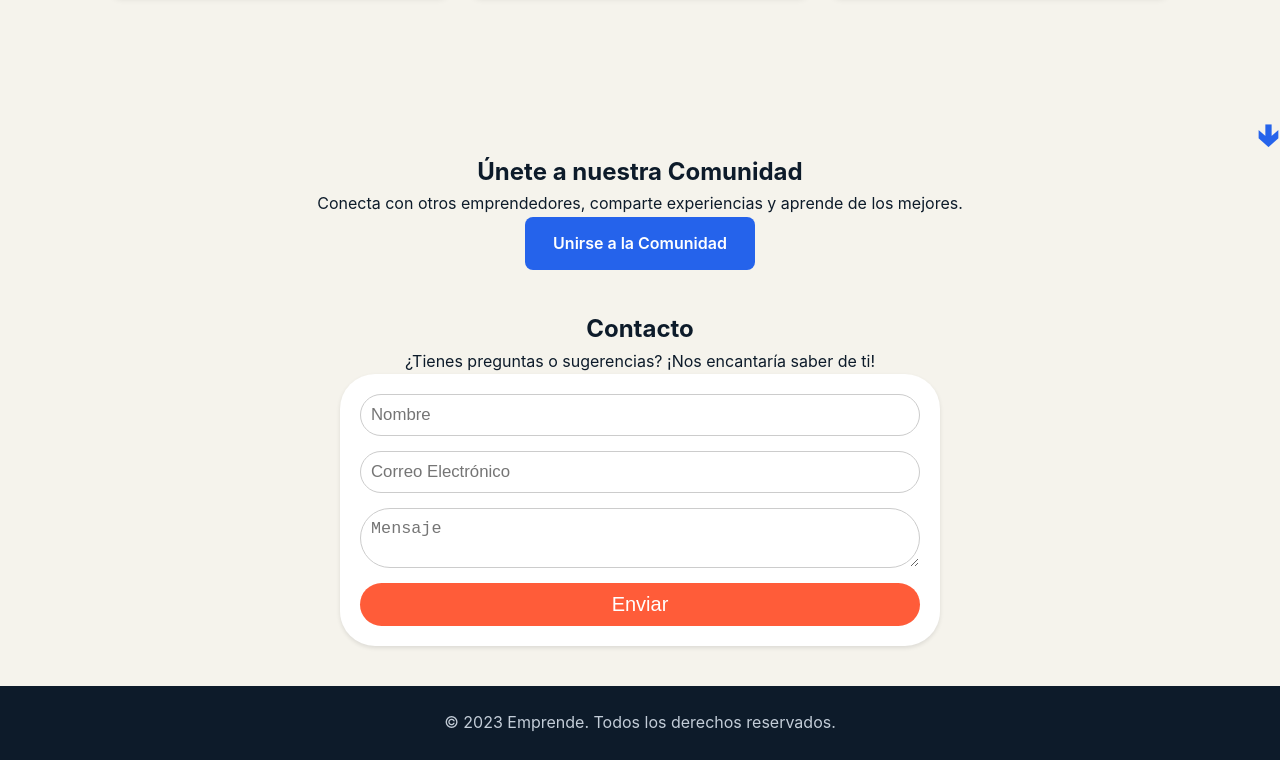
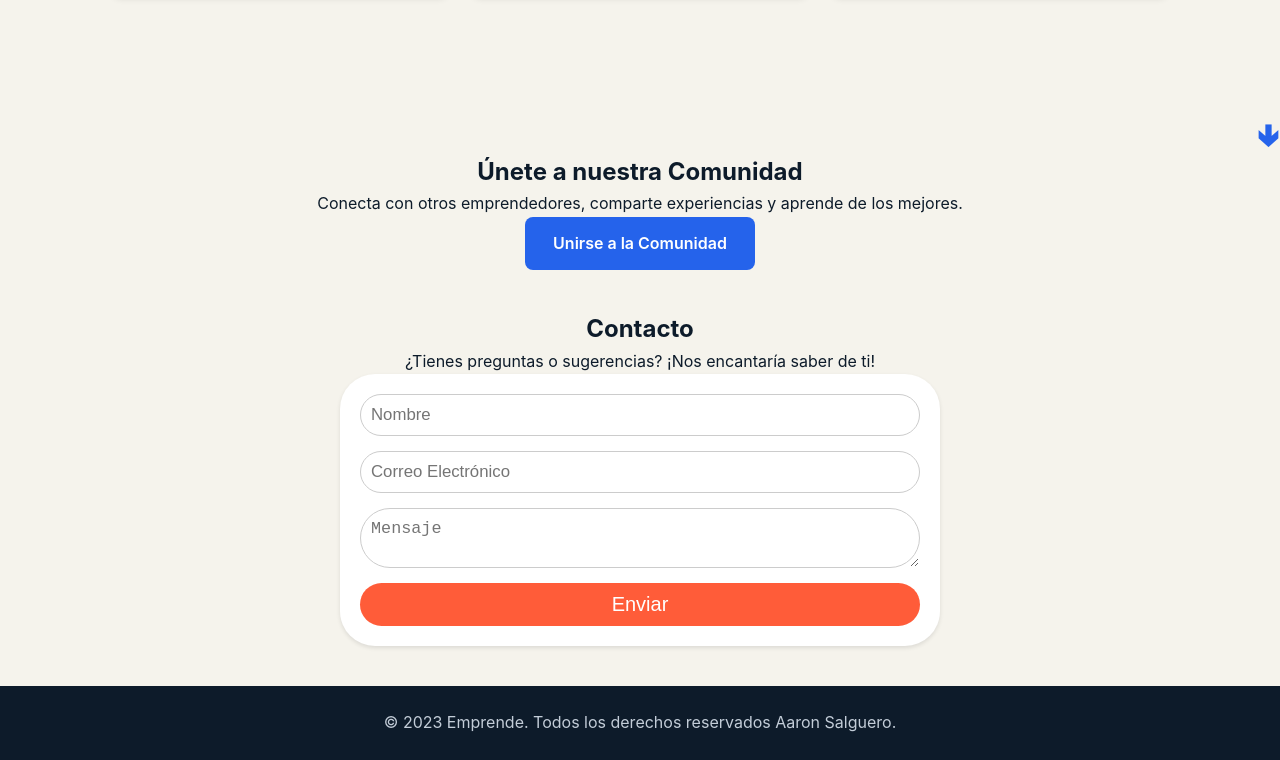
Before and after one commit to Habacub0/landing-emprendedores, a plain HTML site: page index.html in a window 1280 px wide. Shown: the part 652-1412 px from the top of the page. Drawn offline with Linux system fonts and the light colour scheme.

Commit message:
feat: agrega autor al footer

```diff
--- a/index.html
+++ b/index.html
@@ -78,7 +78,7 @@
             </form>
     </main>
     <footer class="site-footer" id="contacto">
-        <p>&copy; 2023 Emprende. Todos los derechos reservados.</p>
+        <p>&copy; 2023 Emprende. Todos los derechos reservados <span> Aaron Salguero</span>.</p>
     </footer>
 
 </body>
```
